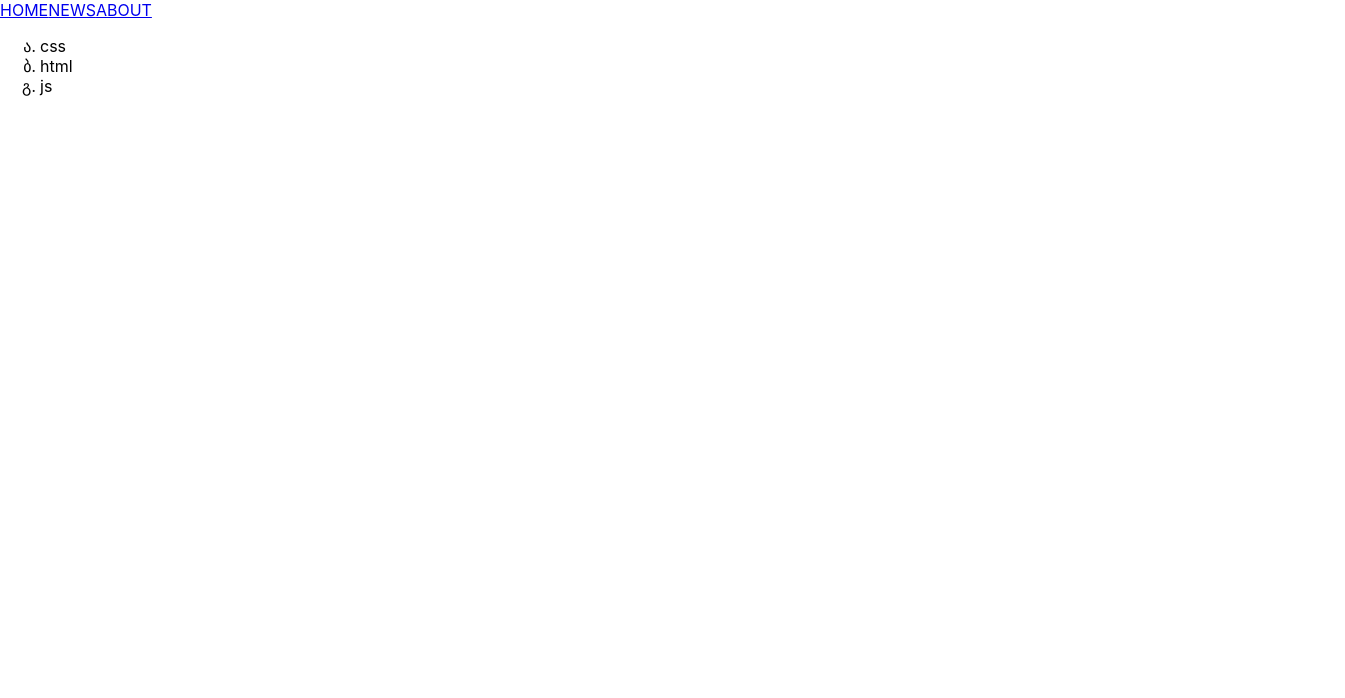
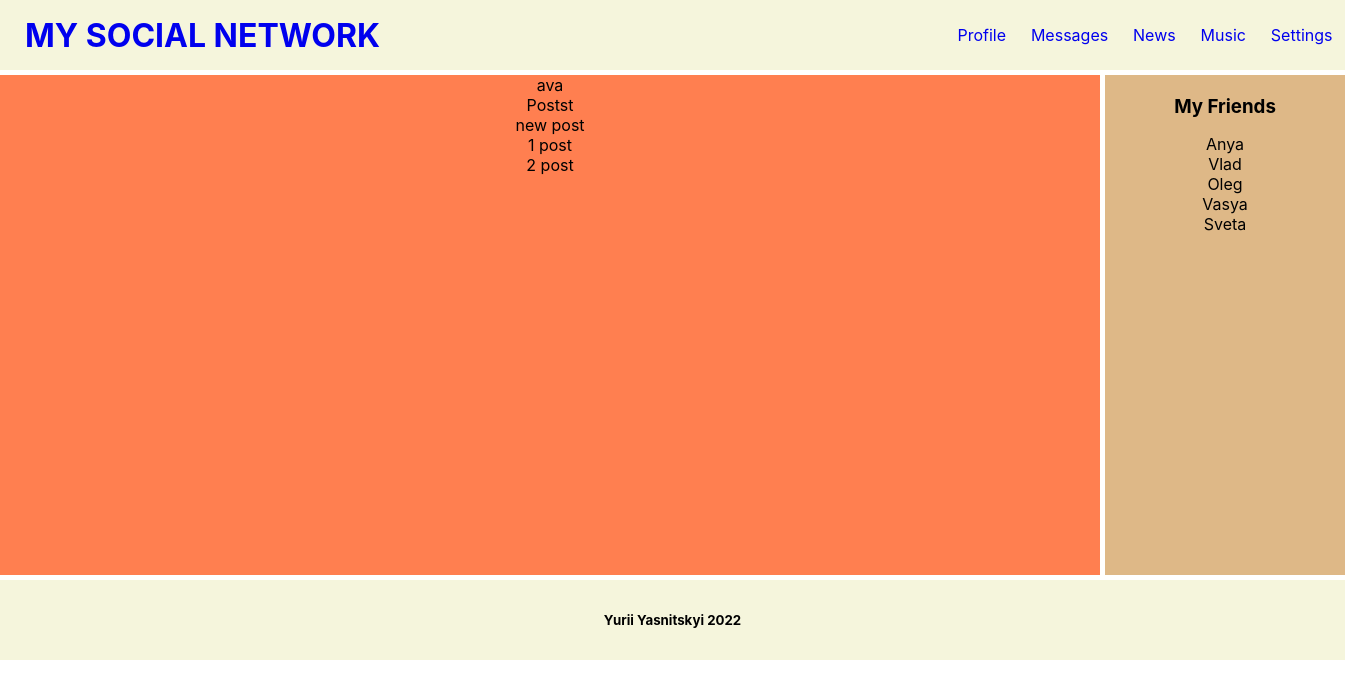
Before and after one commit to yasnitskyiy/git_samurai, a React (Create React App) app: page / in a window 1280 px wide. Shown: the top 698 px of the page, 1345 px wide, since content can reach past the window. Built offline with nearby package versions, Linux system fonts and the light colour scheme.

Commit message:
frontend side code

```diff
--- a/src/App.css
+++ b/src/App.css
@@ -1,60 +1,73 @@
-.App {
+.box{
+  display: grid;
+  width: 1300px;
+  margin: 0 auto;
+  gap: 5px;
+}
+.grid-item {
+  background-color: rgba(255, 255, 255, 0.8);
   text-align: center;
 }
-
-.App-logo {
-  height: 40vmin;
-  pointer-events: none;
+.header{
+  grid-column: 1 / span 2;
+  grid-row: 1;
+  background-color: beige;
+  height: 70px;
+}
+.header-nav{
+  height: 100%;
+  display: flex;
+  align-items: center;
+  justify-content: space-between;
+}
+.header-nav h1{
+  margin: 0 0 0 25px;
+  padding: 0;
+}
+a{
+  text-decoration: none;
+}
+ul{
+  display: flex;
+  list-style-type: none;
+  justify-content: space-around;
+  align-items: center;
+  width: 400px;
+}
+.main{
+  grid-column: 1 / span 1;
+  grid-row: 2;
+  background-color: coral;
+  width: 1100px;
+  min-height: 500px;
+}
+.friends{
+  grid-column: 2 / span 1;
+  grid-row: 2;
+  background-color: burlywood;
+  width: 200px;
+  padding: 20px;
+}
+.friends-title{
+  margin: 0;
 }
 
-@media (prefers-reduced-motion: no-preference) {
-  .App-logo {
-    animation: App-logo-spin infinite 20s linear;
-  }
-}
-ul li{
-  list-style-type: georgian;
-}
-.App-header {
-  background-color: #282c34;
-  min-height: 100vh;
+.friends-list{
   display: flex;
   flex-direction: column;
+  width: 100%;
+  padding: 0;
+}
+.header img{
+  height: 30px;
+  width: 30px;
+}
+.footer{
+  display: flex;
+  grid-column: 1 / span 2;
+  grid-row: 3;
+  background-color: beige;
+  height: 80px;
   align-items: center;
-  justify-content: center;
-  font-size: calc(10px + 2vmin);
-  color: white;
+  justify-content: space-around;
 }
-
-.App-link {
-  color: #61dafb;
-}
-
-@keyframes App-logo-spin {
-  from {
-    transform: rotate(0deg);
-  }
-  to {
-    transform: rotate(360deg);
-  }
-}
-
-
-.myClass{
-  height: 200px;
-  width: 400px;
-  margin: 10px auto;
-}
-
-#left{
-  width: 200px;
-  height: 100%;
-  background-color: red;
-  float: left;
-}
-#right{
-  width: 200px;
-  height: 100%;
-  background-color: blue;
-  float: left;
-}
--- a/src/App.js
+++ b/src/App.js
@@ -1,12 +1,17 @@
 import './App.css';
-import Header from "./Header";
-import Technologies from "./Technologies";
+import Header from "./components/Header";
+import Friends from "./components/Friends";
+import Main from "./components/Main";
+import Footer from "./components/Footer";
+
 
 const App = () => {
   return (
-   <div>
+   <div className={'box'}>
        <Header />
-       <Technologies />
+       <Friends />
+       <Main />
+       <Footer />
    </div>
   );
 }
--- a/src/Header.js
+++ /dev/null
@@ -1,12 +0,0 @@
-
-const Header = () =>{
-    return (
-        <div>
-            <a href="#s">HOME</a>
-            <a href="#s">NEWS</a>
-            <a href="#s">ABOUT</a>
-        </div>
-    );
-}
-
-export default Header;
--- a/src/Technologies.js
+++ /dev/null
@@ -1,14 +0,0 @@
-
-const Technologies = () =>{
-    return (
-        <div>
-            <ul>
-                <li>css</li>
-                <li>html</li>
-                <li>js</li>
-            </ul>
-        </div>
-    );
-}
-
-export default Technologies;
--- /dev/null
+++ b/src/components/Footer.jsx
@@ -0,0 +1,9 @@
+const Footer = () => {
+    return(
+        <footer className={'footer'}>
+            <h5>Yurii Yasnitskyi 2022</h5>
+        </footer>
+    );
+}
+
+export default Footer;
--- /dev/null
+++ b/src/components/Friends.jsx
@@ -0,0 +1,16 @@
+const Friends = () => {
+    return(
+        <nav className={'grid-item friends'}>
+            <h3 className={'friends-title'}>My Friends</h3>
+            <ul className={'friends-list'}>
+                <li>Anya</li>
+                <li>Vlad</li>
+                <li>Oleg</li>
+                <li>Vasya</li>
+                <li>Sveta</li>
+            </ul>
+        </nav>
+    );
+}
+
+export default Friends;
--- /dev/null
+++ b/src/components/Header.jsx
@@ -0,0 +1,20 @@
+const Header = () => {
+    return(
+        <header className={'grid-item header'}>
+            <div className={'header-nav'}>
+                <a href="https://www.google.com.ua/" className={'header-logo'}>
+                    <h1>MY SOCIAL NETWORK</h1>
+                </a>
+                <ul>
+                    <li><a href="#s">Profile</a></li>
+                    <li><a href="#s">Messages</a></li>
+                    <li><a href="#s">News</a></li>
+                    <li><a href="#s">Music</a></li>
+                    <li><a href="#s">Settings</a></li>
+                </ul>
+            </div>
+        </header>
+    );
+}
+
+export default Header;
--- /dev/null
+++ b/src/components/Main.jsx
@@ -0,0 +1,23 @@
+const Main = () => {
+    return(
+        <div className={'grid-item main'}>
+            <div>
+                ava
+            </div>
+            <div>
+                Postst
+                <div>
+                    new post
+                </div>
+                <div>
+                    1 post
+                </div>
+                <div>
+                    2 post
+                </div>
+            </div>
+        </div>
+    );
+}
+
+export default Main;
```
